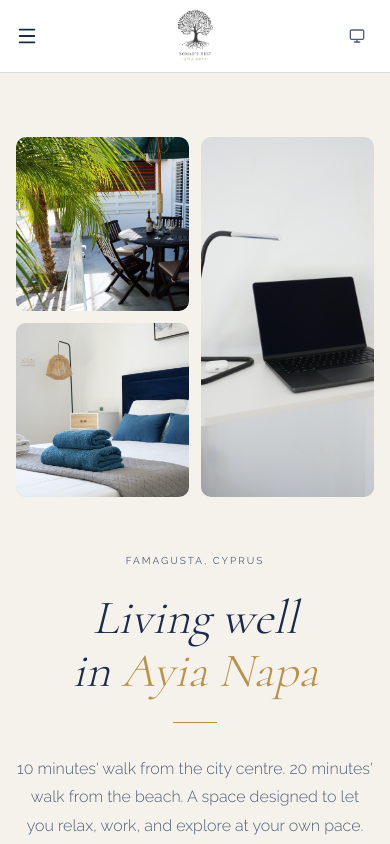
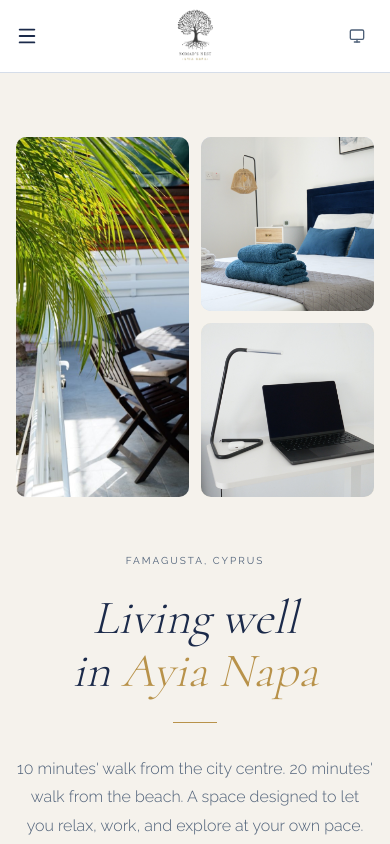
Before and after one commit to cmin764/nomads-nest, a Next.js app: page / in a window 390 px wide. Shown: the top 844 px of the page. Built offline with nearby package versions, Linux system fonts and the light colour scheme.

Commit message:
Fix home page orientation of the 3-pic intro for mobile

```diff
--- a/src/app/page.tsx
+++ b/src/app/page.tsx
@@ -22,10 +22,11 @@ export default function HomePage() {
         <div className="grid gap-3 mb-14
           grid-cols-2 grid-rows-2 h-[360px]
           sm:grid-cols-[1.7fr_1fr_1fr] sm:grid-rows-1 sm:h-[420px]">
-          {/* Terrace — top-left on mobile, large left on desktop */}
+          {/* Terrace — tall left column on mobile, large left on desktop */}
           <div
             className="relative rounded-[10px] overflow-hidden bg-surface-alt
-              col-start-1 row-start-1"
+              col-start-1 row-start-1 row-span-2
+              sm:row-span-1"
           >
             <Image
               src="/images/gallery/terrace/A-terrace-1.JPG"
@@ -36,10 +37,10 @@ export default function HomePage() {
               priority
             />
           </div>
-          {/* Bedroom — bottom-left on mobile, centre on desktop */}
+          {/* Bedroom — top-right on mobile, centre on desktop */}
           <div
             className="relative rounded-[10px] overflow-hidden
-              col-start-1 row-start-2
+              col-start-2 row-start-1
               sm:col-start-2 sm:row-start-1 sm:row-span-1"
             style={{ background: "var(--navy-lt)" }}
           >
@@ -52,10 +53,10 @@ export default function HomePage() {
               priority
             />
           </div>
-          {/* Work — full-height right column on mobile, right on desktop */}
+          {/* Work — bottom-right on mobile, right on desktop */}
           <div
             className="relative rounded-[10px] overflow-hidden
-              col-start-2 row-start-1 row-span-2
+              col-start-2 row-start-2
               sm:col-start-3 sm:row-span-1"
             style={{ background: "var(--gold-lt)" }}
           >
```
